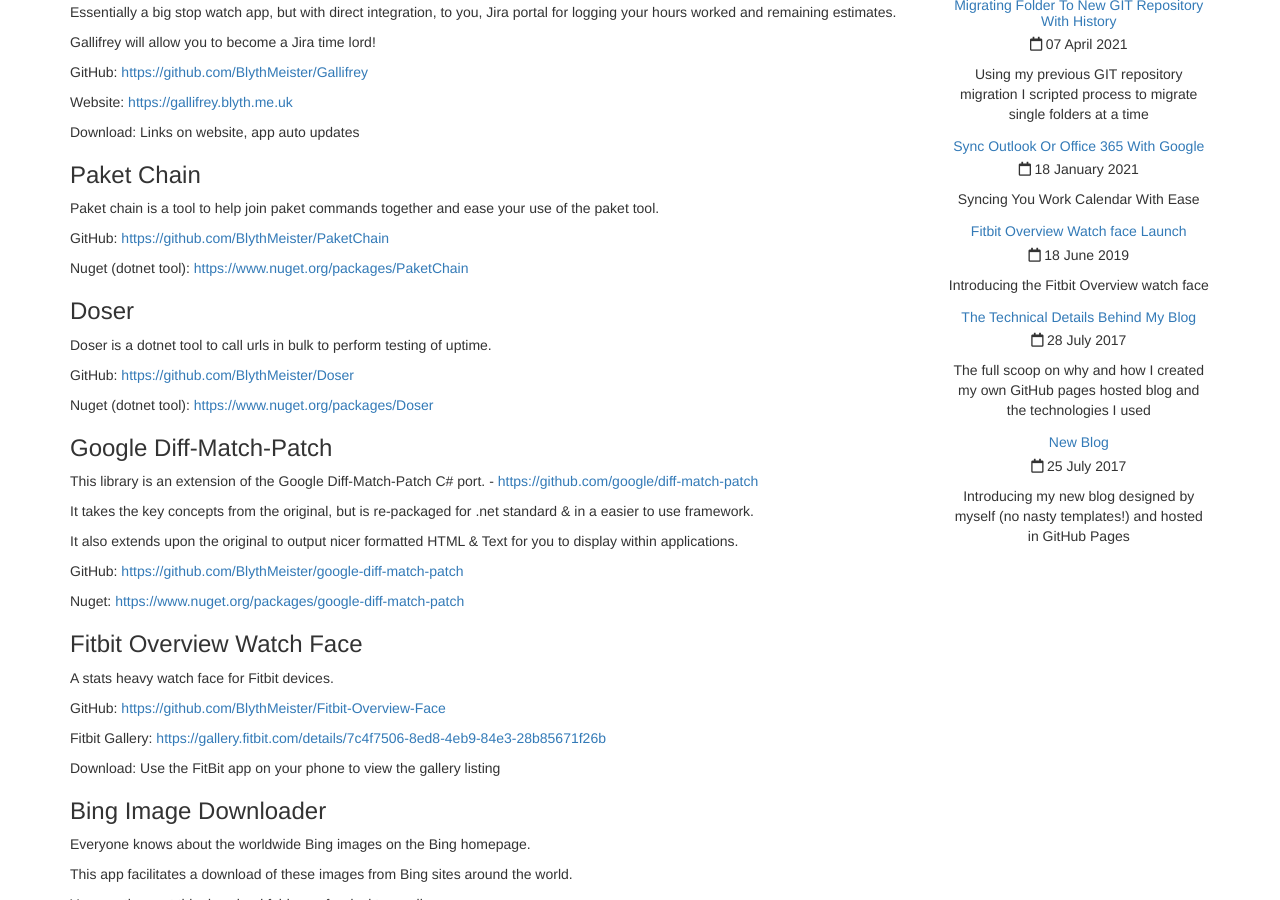
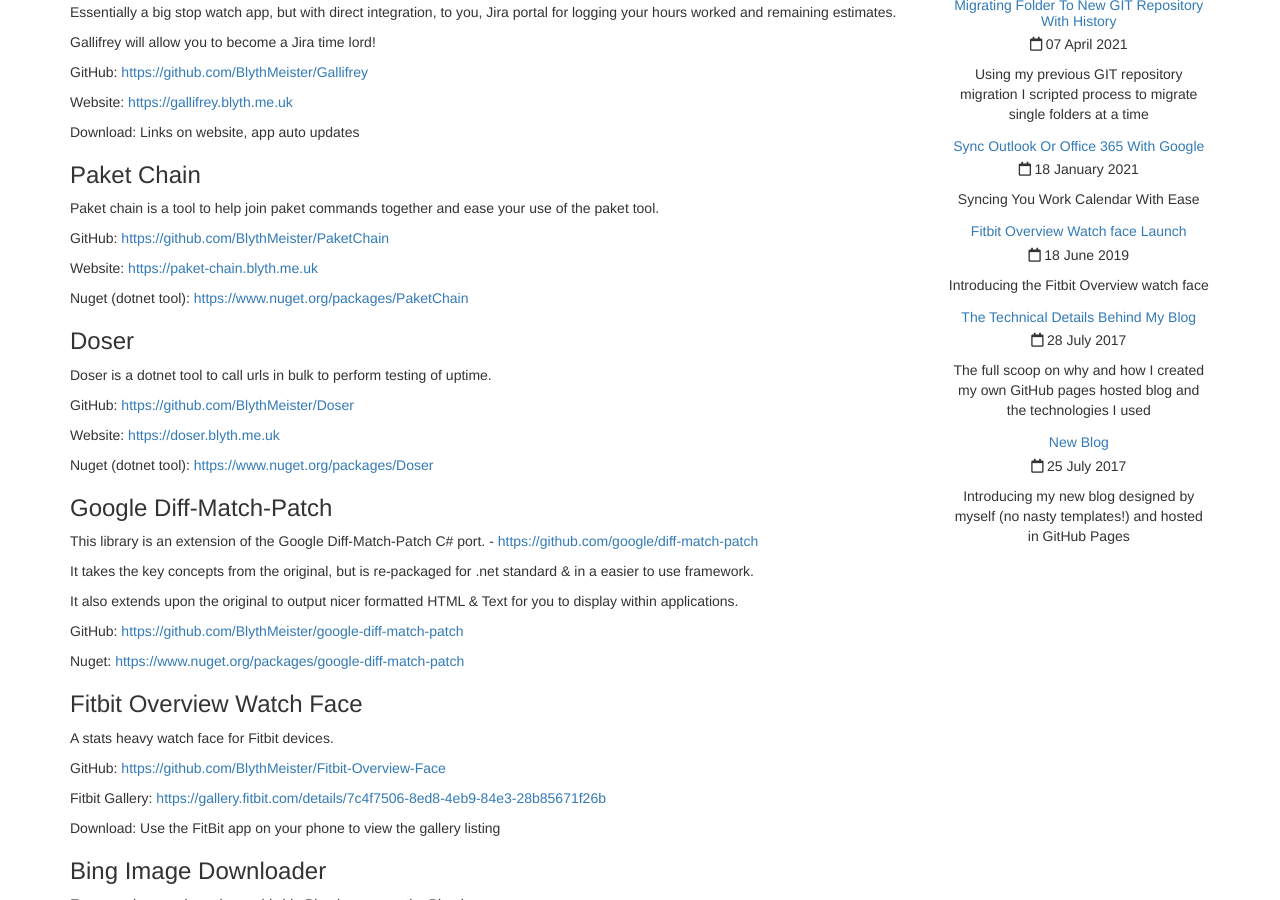
Before and after one commit to BlythMeister/blyth.me.uk, a Jekyll site: the page built from software/mine/index.md, in a window 1280 px wide and 900 px high, scrolled down 307 px. Built offline with Jekyll 4.4.1, drawn with Linux system fonts in a browser that asks for light colours; nearby versions of some CDN libraries; some of the changed lines change nothing that is shown.

Commit message:
Update index.md

```diff
--- a/software/mine/index.md
+++ b/software/mine/index.md
@@ -30,6 +30,8 @@
 
 GitHub: <https://github.com/BlythMeister/PaketChain>
 
+Website: <https://paket-chain.blyth.me.uk>
+
 Nuget (dotnet tool): <https://www.nuget.org/packages/PaketChain>
 
 ### Doser
@@ -37,6 +39,8 @@
 Doser is a dotnet tool to call urls in bulk to perform testing of uptime.
 
 GitHub: <https://github.com/BlythMeister/Doser>
+
+Website: <https://doser.blyth.me.uk>
 
 Nuget (dotnet tool): <https://www.nuget.org/packages/Doser>
 
```
